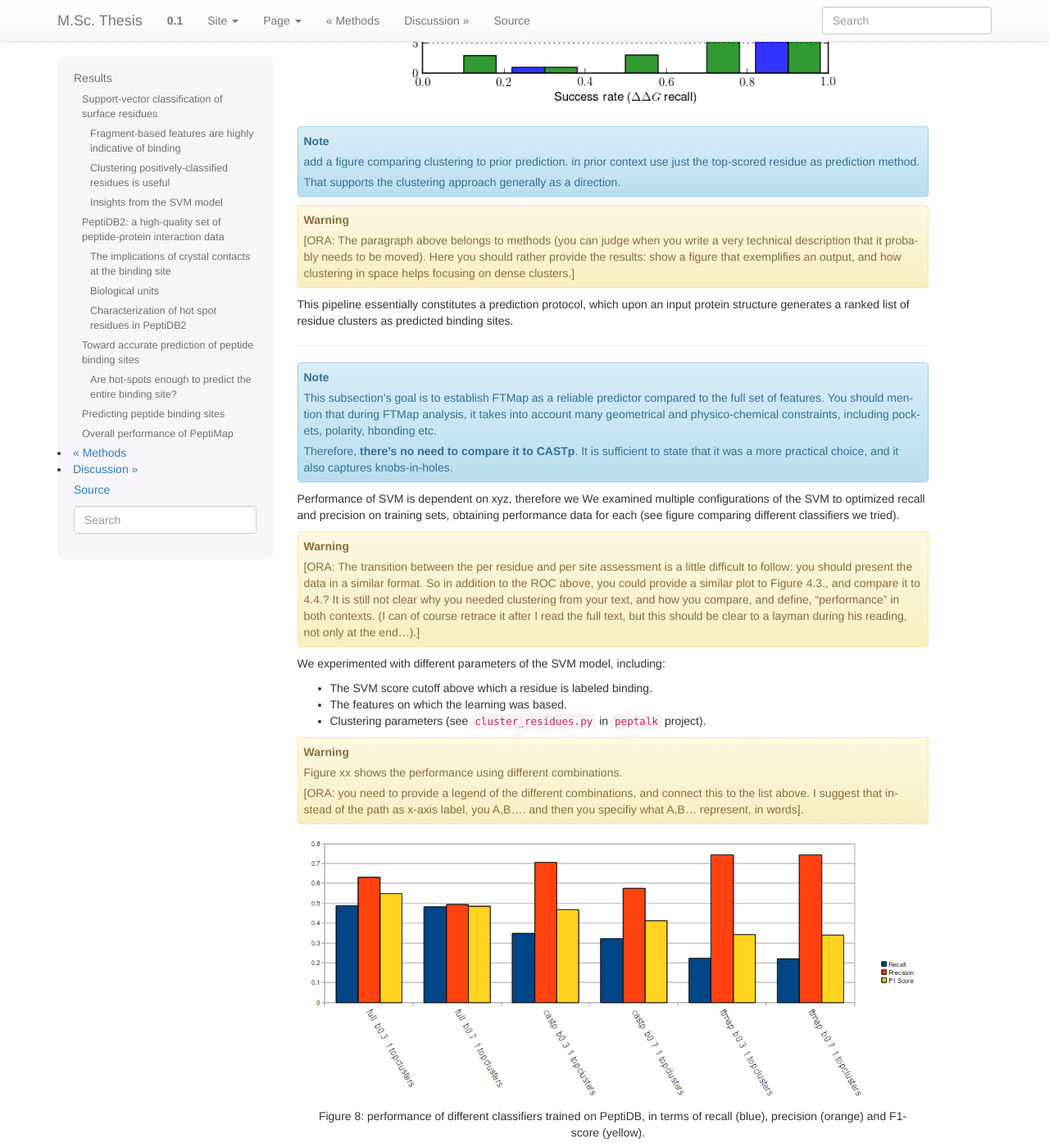
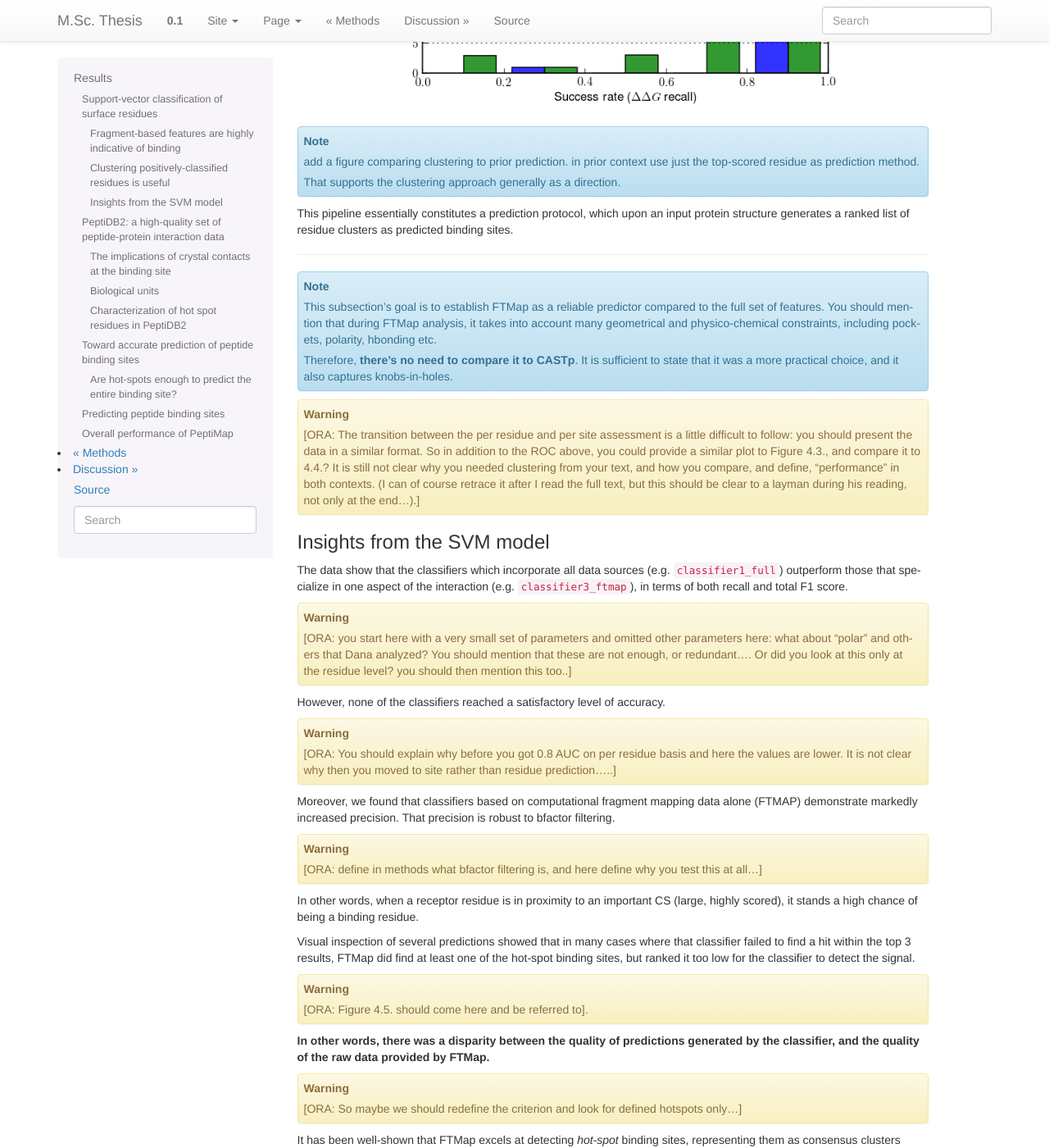
Before and after one commit to assaff/msc-thesis, a Sphinx documentation site: the page built from source/results.rst, in a window 1280 px wide and 1400 px high, scrolled down 4882 px. Shown: the whole window at 82% size. Built offline with Sphinx 7.4.7, drawn with Linux system fonts in a browser that asks for light colours; formulas are drawn with MathJax 3; some of the changed text lies outside the part shown.

Commit message:
removed old clustering content

```diff
--- a/source/results.rst
+++ b/source/results.rst
@@ -256,19 +256,6 @@ Clustering methods differ in performance:
 
     That supports the clustering approach generally as a direction.
 
-.. comment
-    For each input protein, we calculate precision and recall of the
-    classifier over a subset of output clusters. For instance, "top-3
-    recall" means the average of binding site recall rates, calculated
-    over the 3 top-ranked clusters.
-    Clusters are ranked by spatial clustering degree, aiming for
-    tightly-knit groups of positive predictions to be ranked high.
-
-
-.. warning::
-
-    [ORA: The paragraph above belongs to methods (you can judge when you write a very technical description that it probably needs to be moved). Here you should rather provide the results: show a figure that exemplifies an output, and how clustering in space helps focusing on dense clusters.]
-
 This pipeline essentially constitutes a prediction protocol, which
 upon an input protein structure generates a ranked list of residue
 clusters as predicted binding sites.
@@ -287,42 +274,10 @@ clusters as predicted binding sites.
     It is sufficient to state that it was a more practical choice, and
     it also captures knobs-in-holes.
 
-Performance of SVM is dependent on xyz, therefore we
-We examined multiple configurations of the SVM to optimized recall and
-precision on training sets, obtaining performance data for each (see
-figure comparing different classifiers we tried).
-
-
 .. warning::
 
     [ORA: The transition between the per residue and per site assessment is a little difficult to follow: you should present the data in a similar format. So in addition to the ROC above, you could provide a similar plot to Figure 4.3., and compare it to 4.4.? It is still not clear why you needed clustering from your text, and how you compare, and define, "performance" in both contexts. (I can of course retrace it after I read the full text, but this should be clear to a layman during his reading, not only at the end...).]
 
-We experimented with different parameters of the SVM model, including:
-
-* The SVM score cutoff above which a residue is labeled binding.
-* The features on which the learning was based.
-* Clustering parameters (see ``cluster_residues.py`` in ``peptalk``
-  project).
-
-.. warning::
-
-    Figure xx shows the performance using different combinations.
-
-    [ORA: you need to provide a legend of the different combinations, and connect this to the list above. I suggest that instead of the path as x-axis label, you A,B.... and then you specifiy what A,B... represent, in words].
-
-.. figure:: _images/top1_classifiers.png
-    :align: center
-    :width: 100%
-
-    performance of different classifiers trained on PeptiDB, in terms
-    of recall (blue), precision (orange) and F1-score (yellow).
-
-.. figure:: _images/top5_classifiers.png
-    :align: center
-    :width: 100%
-
-    performance of the same classifiers, as measured over the top1
-    clusters in each classifiers.
 
 Insights from the SVM model
 ~~~~~~~~~~~~~~~~~~~~~~~~~~~~~~
```
